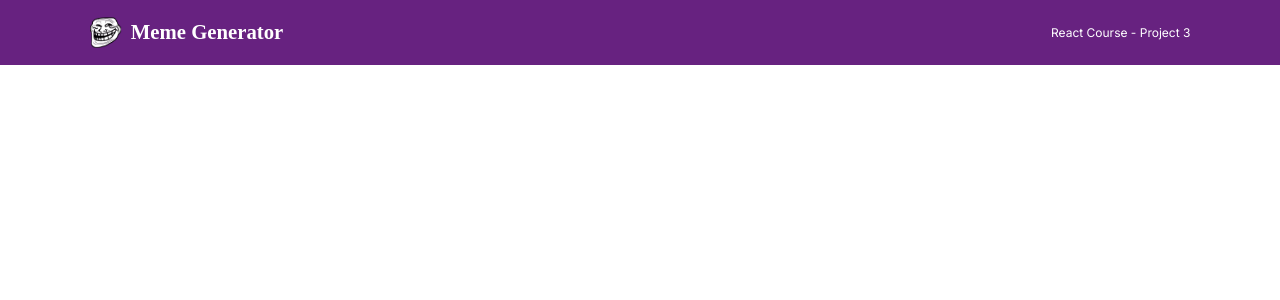
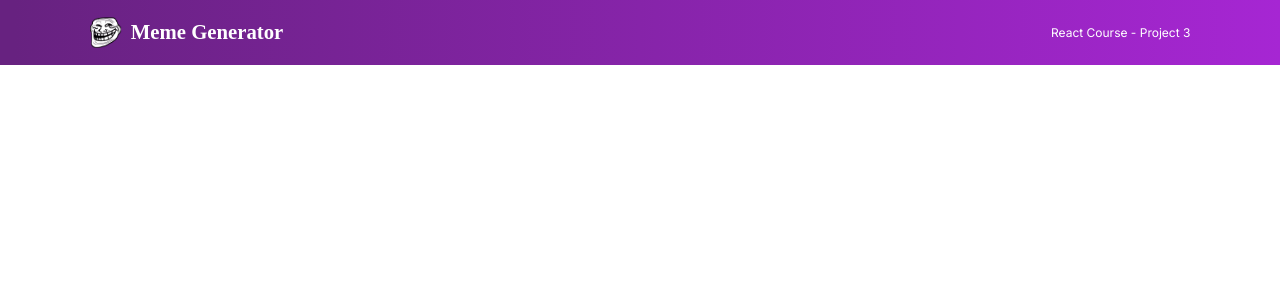
Before and after one commit to alejotsv/meme-generator, a React (Vite) app: page / in a window 1280 px wide. Shown: the top 300 px of the page. Built offline with nearby package versions, Linux system fonts and the light colour scheme.

Commit message:
add linear gradation to background color

```diff
--- a/src/App.css
+++ b/src/App.css
@@ -3,7 +3,7 @@
 }
 
 .header {
-  background-color: rgba(103, 34, 128, 1);
+  background: linear-gradient(90deg, #672280 1.18%, #A626D3 100%);
   color: white;
   height: 65px;
   margin: 0;
```
